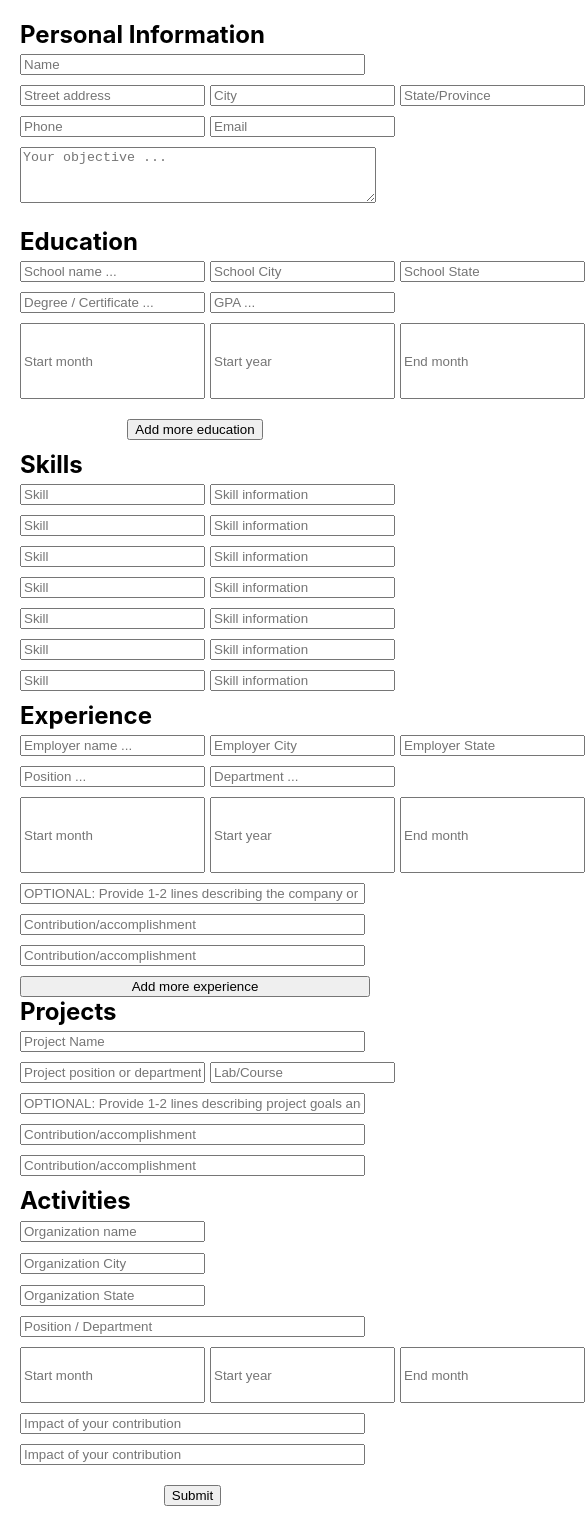
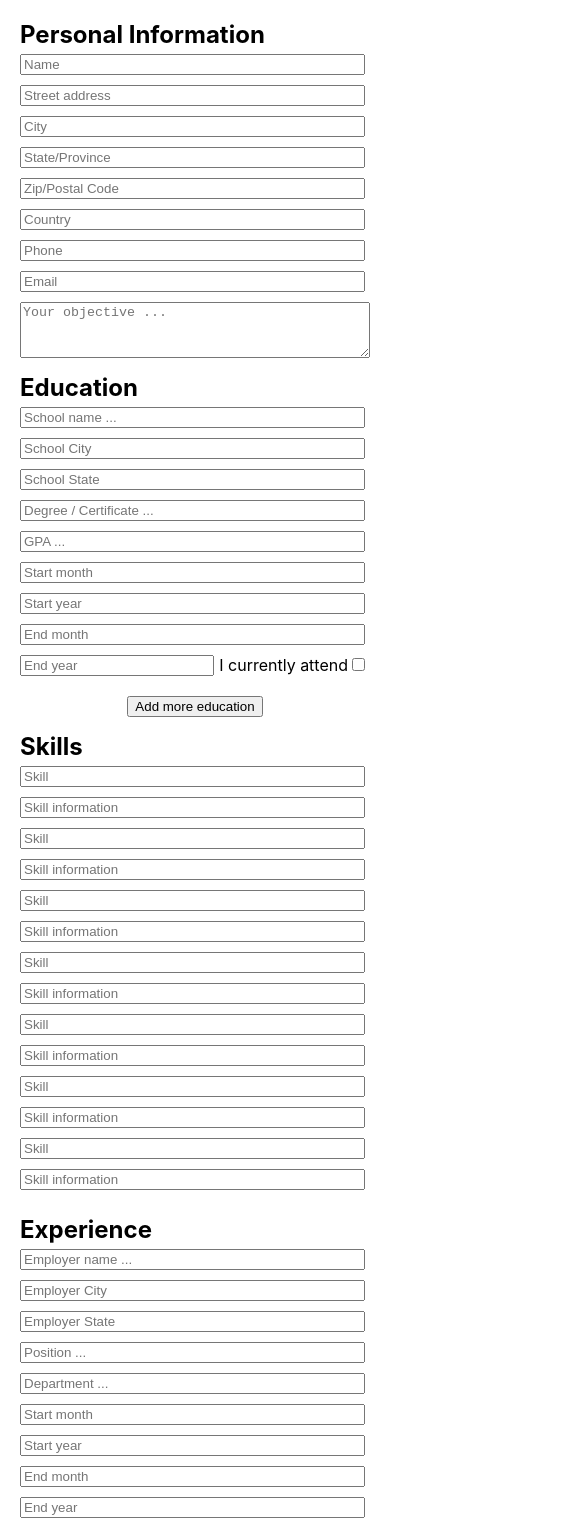
Before and after one commit to KarnaXI/cv-application, a React (Create React App) app: page / in a window 390 px wide. Shown: the top 1529 px of the page, 585 px wide, since content can reach past the window. Built offline with nearby package versions, Linux system fonts and the light colour scheme.

Commit message:
Responsive fixes

```diff
--- a/src/App.css
+++ b/src/App.css
@@ -87,24 +87,28 @@ input {
 .education-container {
   display: flex;
   flex-direction: column;
-  margin-top:20px;
+  margin-top:15px;
 }
 
 
 .school-info-inputs{
   display: flex;
+  flex-flow: wrap;
 }
 
 .degree-certificate-inputs {
   display: flex;
+  flex-flow: wrap;
 }
 
 .address-fields {
   display: flex;
+  flex-flow: wrap;
 }
 
 .contact-fields {
   display: flex;
+  flex-flow:wrap;
 }
 
 .education {
@@ -113,6 +117,7 @@ input {
 
 .education-timeline {
   display: flex;
+  flex-flow: wrap;
 }
 
 .education-school-city {
@@ -141,7 +146,7 @@ p {
 
 button.add-more-education-button {
   margin-top: 10px;
-  margin-bottom: 10px;
+  margin-bottom: 15px;
   width: fit-content;
   align-self: center;
 }
@@ -168,23 +173,38 @@ input.skill {
   flex-grow: 0.1;
 }
 
+@media screen and (max-width:403px) {
+  input.skill {
+    flex-grow: 1;
+  }
+
+}
+
 .skills-info-container {
   margin-top: 15px;
 }
 .skills-item {
   display: flex;
+  flex-flow: wrap;
+}
+
+.experience-inputs-container{
+  margin-top:15px;
 }
 
 .experience-info-inputs {
   display: flex;
+  flex-flow: wrap;
 }
 
 .position-department-inputs {
   display: flex;
+  flex-flow: wrap;
 }
 
 .experience-timeline {
   display: flex;
+  flex-flow: wrap;
 }
 
 .experience-notes {
@@ -197,6 +217,11 @@ input.skill {
   flex-direction: row;
   width: 100%;
   justify-content: space-between;
+}
+
+.objective-container {
+  display: flex;
+  flex-flow:wrap;
 }
 
 .experience-two-container{
@@ -214,6 +239,10 @@ input.skill {
 
 .experience-summary-contributions {
   margin-top: 5px;
+}
+
+.project-inputs-container{
+  margin-top: 15px;
 }
 
 .project-info-inputs {
@@ -241,6 +270,15 @@ input.skill {
   margin-top: 5px;
 }
 
+.activity-inputs-container {
+  margin-top:15px;
+}
+
+.activity-info-inputs {
+  display: flex;
+  flex-wrap: wrap;
+}
+
 .activity-one-container{
   display: flex;
   flex-direction: row;
@@ -264,3 +302,7 @@ input.skill {
 .activity-info-container {
   margin-top: 15px;
 }
+
+ul.activity-contributions {
+  margin-top: 5px;
+}
```
